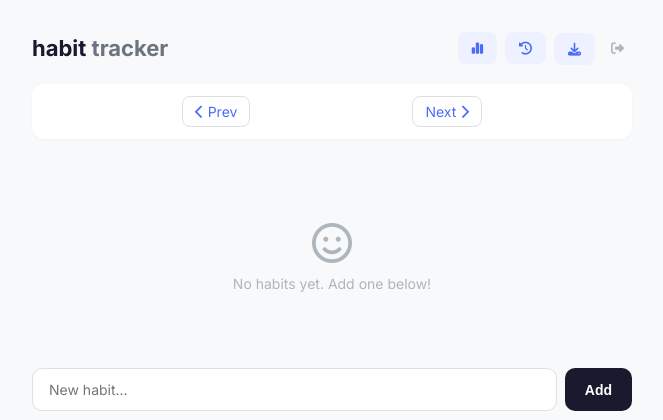
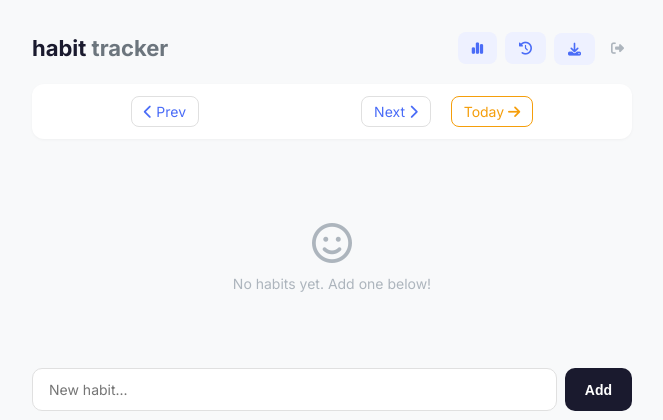
Before and after one commit to guilleku-commits/habit-tracker, a Python web app: template templates/index.html in a window 1280 px wide. Shown: the top 420 px of the page, without its empty margins (308-971 px from the left). Run offline with Jinja, Linux system fonts and the light colour scheme; the template is opened without the code that fills it, so the values that code supplies are empty.

Commit message:
Add Today button to jump back from any date

```diff
--- a/templates/index.html
+++ b/templates/index.html
@@ -299,6 +299,7 @@
             </div>
             {% if not is_today %}
             <a href="?" class="nav-btn">Next <i class="fas fa-chevron-right"></i></a>
+            <a href="?" class="nav-btn" style="margin-left:4px;color:#f59e0b;border-color:#f59e0b;">Today <i class="fas fa-arrow-right"></i></a>
             {% else %}
             <span class="nav-btn disabled">Next <i class="fas fa-chevron-right"></i></span>
             {% endif %}
```
